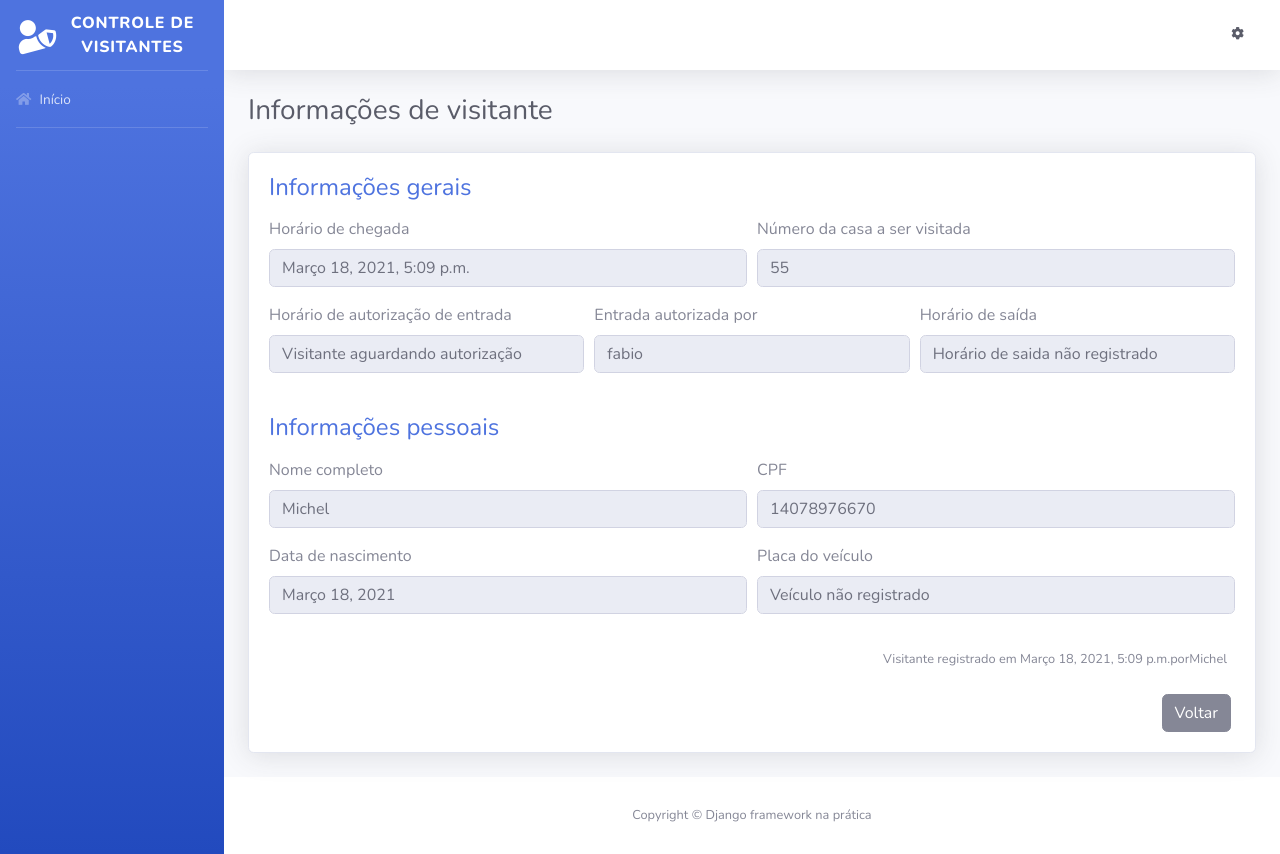
After one commit to michel110299/Controle_visitantes, a Django app: page /visitantes/1 in a window 1280 px wide. The commit adds this page. Run offline with Django 3.2, Linux system fonts and the light colour scheme; data comes from the database, SQL or seed files in the repository; both versions use the stored data as it was after the commit; some libraries are stand-ins or nearby versions.

Commit message:
implementação de botões

```diff
--- a/controle_visitantes/urls.py
+++ b/controle_visitantes/urls.py
@@ -2,11 +2,12 @@
 from django.contrib import admin
 from django.urls import path
 from usuarios.views import index
-from visitantes.views import registrar_visitante
+from visitantes.views import registrar_visitante, informacoes_visitante
 
 urlpatterns = [
     path("admin/", admin.site.urls),
     path("", index , name="index"),
     path("registrar-visitante/", registrar_visitante , name="registrar_visitante"),
+    path("visitantes/<int:id>",informacoes_visitante, name= "informacoes_visitante")
 
 ]
--- a/templates/base.html
+++ b/templates/base.html
@@ -28,7 +28,7 @@
                 <hr class="sidebar-divider my-0">
 
                 <li class="nav-item">
-                    <a class="nav-link" href="#">
+                    <a class="nav-link" href="{% url 'index'%}">
                         <i class="fas fa-home"></i>
                         <span>Início</span>
                     </a>
--- /dev/null
+++ b/templates/informacoes_visitante.html
@@ -0,0 +1,92 @@
+{% extends "base.html" %}
+
+{% load widget_tweaks %}
+
+{% block conteudo %}
+<div class="container">
+    <div class="d-sm-flex align-items-center justify-content-between mb-4">
+        <h1 class="h3 mb-0 text-gray-800">{{ nome_pagina }}</h1>
+    </div>
+
+    <div class="card shadow mb-4">
+        <div class="card-body">
+            <h4 class="mb-3 text-primary">
+                Informações gerais
+            </h4>
+
+            <form>
+                <div class="form-row">
+                    <div class="form-group col-md-6">
+                        <label>Horário de chegada</label>
+                        <input type="text" class="form-control" value="{{visitante.horario_chegada}}" disabled>
+                    </div>
+
+                    <div class="form-group col-md-6">
+                        <label>Número da casa a ser visitada</label>
+                        <input type="text" class="form-control" value="{{visitante.numero_casa}}" disabled>
+                    </div>
+                </div>
+
+                <div class="form-row">
+                    <div class="form-group col-md-4">
+                        <label>Horário de autorização de entrada</label>
+                        <input type="text" class="form-control" value="{{visitante.get_horario_autorizacao}}" disabled>
+                    </div>
+
+                    <div class="form-group col-md-4">
+                        <label>Entrada autorizada por</label>
+                        <input type="text" class="form-control" value="{{visitante.get_morador_responsavel}}" disabled>
+                    </div>
+
+                    <div class="form-group col-md-4">
+                        <label>Horário de saída</label>
+                        <input type="text" class="form-control" value="{{visitante.get_horario_saida}}" disabled>
+                    </div>
+                </div>
+            </form>
+
+            <h4 class="mb-3 mt-4 text-primary">
+                Informações pessoais
+            </h4>
+
+            <form>
+                <div class="form-row">
+                    <div class="form-group col-md-6">
+                        <label>Nome completo</label>
+                        <input type="text" class="form-control" value="{{visitante.nome_completo}}" disabled>
+                    </div>
+
+                    <div class="form-group col-md-6">
+                        <label>CPF</label>
+                        <input type="text" class="form-control" value="{{visitante.cpf}}" disabled>
+                    </div>
+                </div>
+
+                <div class="form-row">
+                    <div class="form-group col-md-6">
+                        <label>Data de nascimento</label>
+                        <input type="text" class="form-control" value="{{visitante.data_nascimento}}" disabled>
+                    </div>
+
+                    <div class="form-group col-md-6">
+                        <label>Placa do veículo</label>
+                        <input type="text" class="form-control" value="{{visitante.get_placa_veiculo}}" disabled>
+                    </div>
+                </div>
+            </form>
+
+            <p class="mr-2 mt-3 mb-4 text-right">
+                <small>
+                    Visitante registrado em {{visitante.horario_chegada}}por{{visitante.registrado_por}}
+                </small>
+            </p>
+
+            <div class="mr-1 text-right">
+                <a href="#" class="btn btn-secondary text-white" type="button">
+                    <span class="text">Voltar</span>
+                </a>
+            </div>
+        </div>
+    </div>
+</div>
+{% endblock %}
--- a/visitantes/models.py
+++ b/visitantes/models.py
@@ -1,4 +1,5 @@
 from django.db import models
+
 
 class Visitante(models.Model):
 
@@ -51,6 +52,27 @@ class Visitante(models.Model):
         verbose_name = "Porteiro responsavél pelo registro",
         on_delete = models.PROTECT,
     )
+
+    def get_horario_saida(self):
+        if self.horario_saida:
+            return self.horario_saida
+        return "Horário de saida não registrado"
+
+    def get_horario_autorizacao(self):
+        if self.horario_autorizacao:
+            return self.horario_autorizacao
+        return "Visitante aguardando autorização"
+
+    def get_morador_responsavel(self):
+        if self.moderador_responsavel:
+            return self.moderador_responsavel
+        return "Visitante aguardando autorização"
+
+    def get_placa_veiculo(self):
+        if self.placa_veiculo:
+            return self.placa_veiculo
+        return "Veículo não registrado"
+
     class meta:
         verbose_name = "Visitante"
         verbose_name_plural = "Visitantes"
--- a/visitantes/views.py
+++ b/visitantes/views.py
@@ -1,13 +1,44 @@
-from django.shortcuts import render
+from django.shortcuts import (
+    render , redirect, get_object_or_404
+     )
 from visitantes.forms import VisitanteForm
+from django.contrib import messages
+from visitantes.models import Visitante
 
 
 def registrar_visitante(request):
+    form = VisitanteForm()
+    if request.method == "POST":
+        form = VisitanteForm(request.POST)
+        if form.is_valid():
+           visitante = form.save(commit=False)
+
+           visitante.registrado_por = request.user.porteiro
+           visitante.save()
+           messages.success(
+               request,
+               "visitante registrado com sucesso"
+           )
+           return redirect("index")
 
     context = {
         "nome_pagina" : "Registrar visitante",
-        "form" : VisitanteForm(),
+        "form" : form,
 
     }
 
     return render(request,"registrar_visitante.html", context)
+
+def informacoes_visitante(request,id):
+
+    visitante = get_object_or_404(
+        Visitante,
+        id=id
+
+    )
+
+    context = {
+        "nome_pagina" : "Informações de visitante",
+        "visitante" : visitante,
+            }
+    return render(request,"informacoes_visitante.html",context)
```
Also changed, not shown: templates/index.html (+23 -3 lines), templates/registrar_visitante.html (+19 -0 lines), visitantes/forms.py (+18 -1 lines), db.sqlite3.
